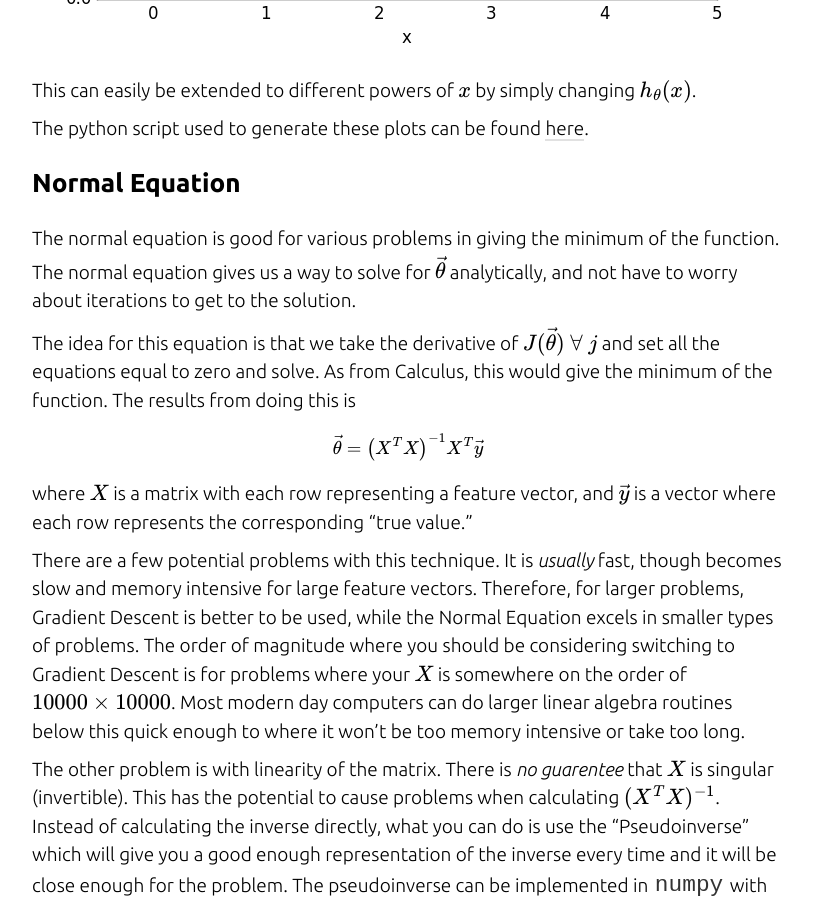
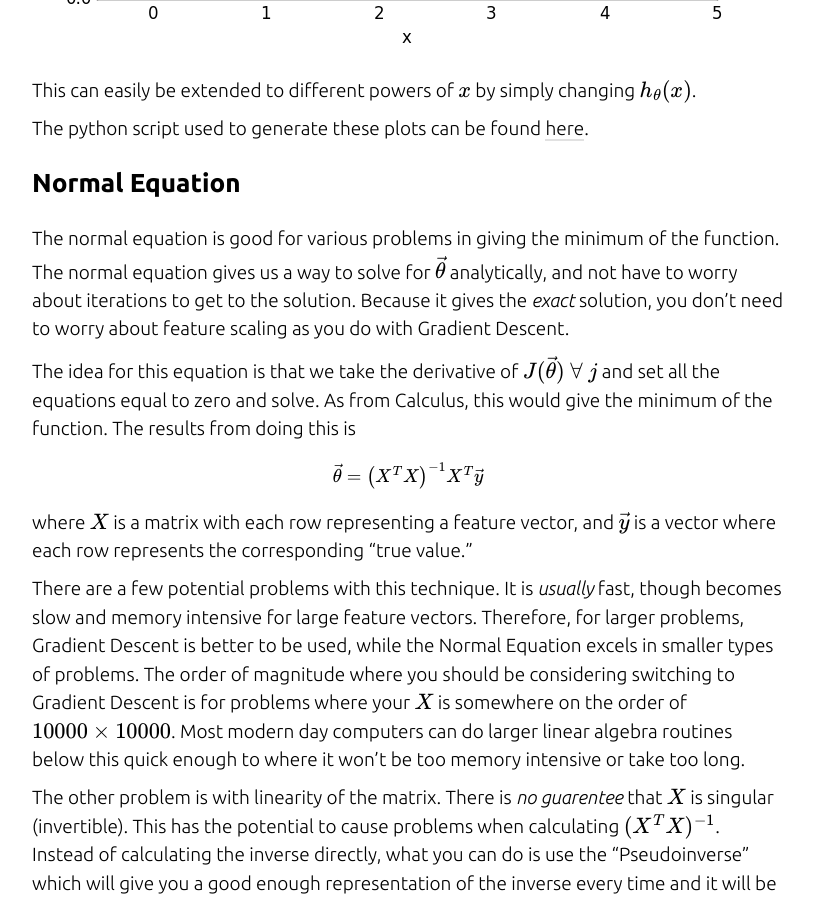
Before and after one commit to cmertin/cmertin.github.io, a Jekyll site: the page built from _posts/2016-11-11-Predicting-Air-Quality.markdown, in a window 1280 px wide and 900 px high, scrolled down 4025 px. Shown: the whole window, without its empty margins (232-1045 px from the left). Built offline with Jekyll 4.4.1, drawn with Linux system fonts in a browser that asks for light colours; nearby versions of some CDN libraries; formulas are drawn with MathJax 3; comment, search, counter and statistics services are not loaded.

Commit message:
Added tidbit about feature scaling and normal equation

```diff
--- a/_posts/2016-11-11-Predicting-Air-Quality.markdown
+++ b/_posts/2016-11-11-Predicting-Air-Quality.markdown
@@ -114,6 +114,8 @@ The python script used to generate these plots can be found [here](https://githu
 The normal equation is good for various problems in giving the minimum of the
 function. The normal equation gives us a way to solve for $$\vec{\theta}$$
 analytically, and not have to worry about iterations to get to the solution.
+Because it gives the *exact* solution, you don't need to worry about feature
+scaling as you do with Gradient Descent.
 
 The idea for this equation is that we take the derivative of $$J(\vec{\theta})\ \forall \ j$$ and set all the equations equal to zero and solve. As from Calculus, this
 would give the minimum of the function. The results from doing this is
```
